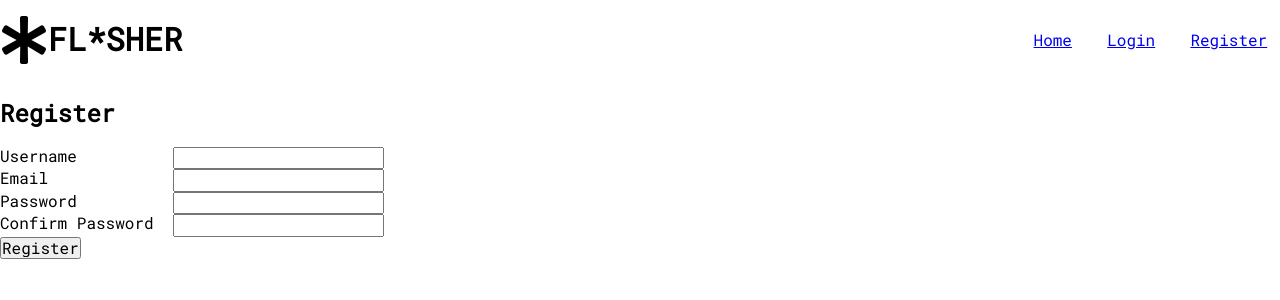
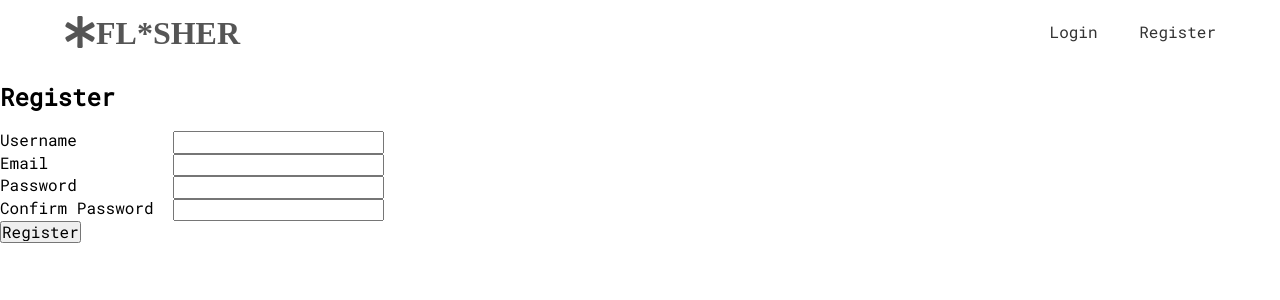
Before and after one commit to professionalzack/flashr, a Django app: page /accounts/register/ in a window 1280 px wide. Shown: the top 300 px of the page. Run offline with Django 3.2, Linux system fonts and the light colour scheme; some libraries are stand-ins or nearby versions.

Commit message:
changed a bunch of stuff in base.html

```diff
--- a/static/css/main.css
+++ b/static/css/main.css
@@ -25,13 +25,13 @@
   margin: auto 0;
 }
 
-nav{
+/* nav {
   margin: auto 0;
 }
 
-nav > a{
+nav > a {
   margin: 0 1vw;
-}
+} */
 
 footer{
   position: fixed;
--- a/templates/base.html
+++ b/templates/base.html
@@ -9,29 +9,36 @@
 
 	</head>
 	<body>
-		<div class="base-top">
+		<form class="csrf">{% csrf_token %}</form>
+		<nav class="db dt-l w-100 border-box pa3 ph5-l">
 			<div class="logo-block">
-				<i class="fas fa-asterisk fa-3x"></i>
-				<h1>FL*SHER</h1>
+				<a class="db dtc-l v-mid mid-gray link dim w-100 w-25-l tc tl-l mb2 mb0-l" href="/" title="Home">
+					<i class="fas fa-asterisk fa-2x">FL*SHER</i>
+				</a>
 			</div>
- 			<form class="csrf">{% csrf_token %}</form>
-			<nav>
-				<a href="/">Home</a>
+			<div class="db dtc-l v-mid w-100 w-75-l tc tr-l">
 				{% if user.is_authenticated %}
-					<a href="{% url 'profile' %}">Profile</a>
-					<a href="{% url 'logout' %}">Logout</a>
+				<a class="link dim dark-gray f6 f5-l dib mr3 mr4-l" href="{% url 'profile' %}">
+					Profile
+				</a>
+				<a class="link dim dark-gray f6 f5-l dib mr3 mr4-l" href="{% url 'logout' %}">
+					Logout
+				</a>
 				{% else %}
-					<a href="{% url 'login' %}">Login</a>
-					<a href="{% url 'register' %}">Register</a>
+				<a class="link dim dark-gray f6 f5-l dib mr3 mr4-l" href="{% url 'login' %}">
+					Login
+				</a>
+				<a class="link dim dark-gray f6 f5-l dib" href="{% url 'register' %}">
+					Register
+				</a>
 				{% endif %}
-			</nav>
-		</div>
+			</div>
+		</nav>
 		{% block content %}
 		{% endblock %}
-		<script
-		src="https://code.jquery.com/jquery-3.4.1.js"
-		integrity="sha256-WpOohJOqMqqyKL9FccASB9O0KwACQJpFTUBLTYOVvVU="
-		crossorigin="anonymous"></script>
+		<script src="https://code.jquery.com/jquery-3.4.1.js"
+			integrity="sha256-WpOohJOqMqqyKL9FccASB9O0KwACQJpFTUBLTYOVvVU="
+			crossorigin="anonymous"></script>
 		<script src="{% static 'js/main.js' %}"></script>
 	</body>
 </html>
```
